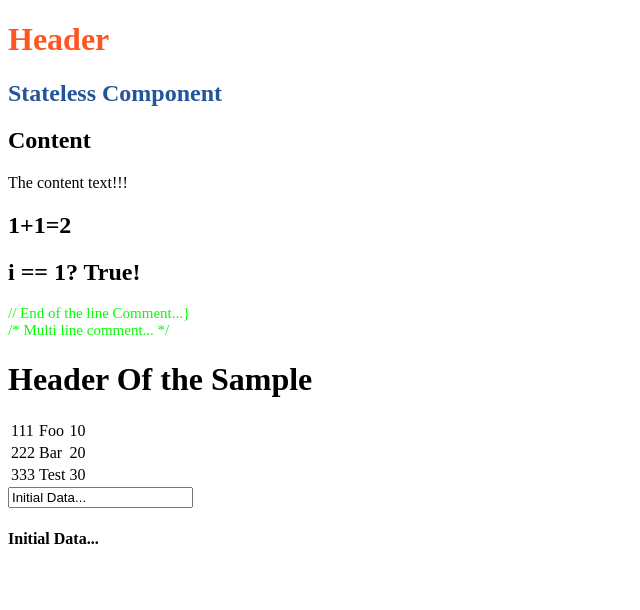
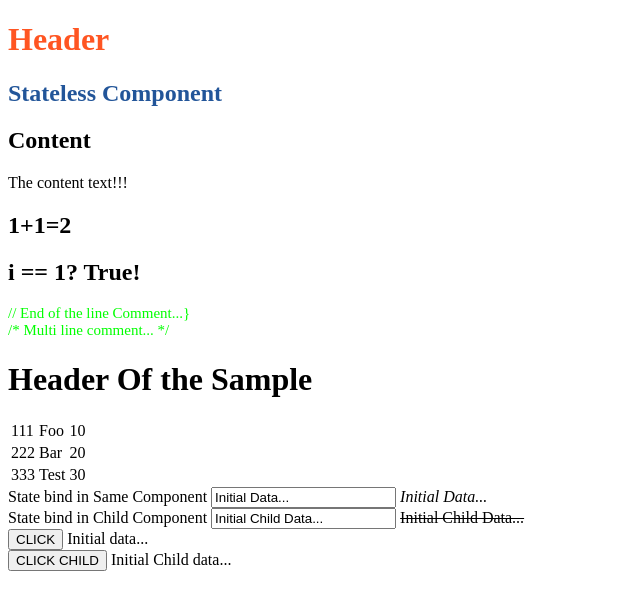
Before and after one commit to niket-patel/reactjs, a React app: page / in a window 1280 px wide. Shown: the top 610 px of the page, without its empty margins (0-640 px from the left). Built offline with nearby package versions, Linux system fonts and the light colour scheme.

Commit message:
React Event with State Binding

```diff
--- /dev/null
+++ b/ReactEvent.jsx
@@ -0,0 +1,45 @@
+import React from 'react';
+
+class ReactEvent extends React.Component {
+
+   constructor(props) {
+      super(props);
+
+      this.state = {
+         data: 'Initial data...',
+         childdata: 'Initial Child data...'
+      }
+
+      this.updateState = this.updateState.bind(this);
+      this.updateChildState = this.updateChildState.bind(this);
+
+   };
+
+   updateState() {
+      this.setState({data: 'Data updated...'})
+   }
+   updateChildState() {
+      this.setState({childdata: 'Data updated from the child component...'})
+   }
+   render() {
+      return (
+         <div>
+            <button onClick = {this.updateState}>CLICK</button> {this.state.data}
+
+            <Content myDataProp = {this.state.childdata}
+               updateStateProp = {this.updateChildState}></Content>
+         </div>
+      );
+   }
+}
+class Content extends React.Component {
+
+   render() {
+      return (
+         <div>
+            <button onClick = {this.props.updateStateProp}>CLICK CHILD</button> {this.props.myDataProp}
+         </div>
+      );
+   }
+}
+export default ReactEvent;
--- a/ReactForm.jsx
+++ b/ReactForm.jsx
@@ -4,24 +4,40 @@ class ReactForm extends React.Component{
     constructor(props){
         super(props);
         this.state = {
-            data: 'Initial Data...'
+            data: 'Initial Data...',
+            childdata: 'Initial Child Data...'
         }
         this.updateState = this.updateState.bind(this);
+        this.updateChildState = this.updateChildState.bind(this);
     };
 
     updateState(e){
         this.setState({data: e.target.value});
     }
-
+    updateChildState(e){
+        this.setState({childdata: e.target.value});
+    }
     render(){
         return(
             <div>
-                <input type="text" value= {this.state.data}
-                onChange = {this.updateState} />
-                <h4> {this.state.data} </h4>
+               State bind in Same Component <input type="text" value= {this.state.data}
+                onChange = {this.updateState} /> <i>{this.state.data}</i>
+
+             <Content myDataProp = {this.state.childdata}
+               updateStateProp = {this.updateChildState}></Content>
             </div>
         );
     }
 }
+class Content extends React.Component {
 
+   render() {
+      return (
+         <div>
+            State bind in Child Component <input type = "text" value = {this.props.myDataProp}
+               onChange = {this.props.updateStateProp} /> <s>{this.props.myDataProp}</s>
+         </div>
+      );
+   }
+}
 export default ReactForm;
--- a/index.html
+++ b/index.html
@@ -10,6 +10,7 @@
       <div id = "app"></div>
       <div id = "stateful"></div>
       <div id = "reactForm"></div>
+      <div id = "reactEvent"></div>
       <script src = "index.js"></script>
    </body>
 
--- a/main.js
+++ b/main.js
@@ -3,7 +3,9 @@ import ReactDOM from 'react-dom';
 import App from './App.jsx';
 import Stateful from './Stateful.jsx';
 import ReactForm from './ReactForm.jsx';
+import ReactEvent from './ReactEvent.jsx';
 
 ReactDOM.render(<App />, document.getElementById('app'));
 ReactDOM.render(<Stateful />, document.getElementById('stateful'));
 ReactDOM.render(<ReactForm />,document.getElementById('reactForm'));
+ReactDOM.render(<ReactEvent />,document.getElementById('reactEvent'));
```
